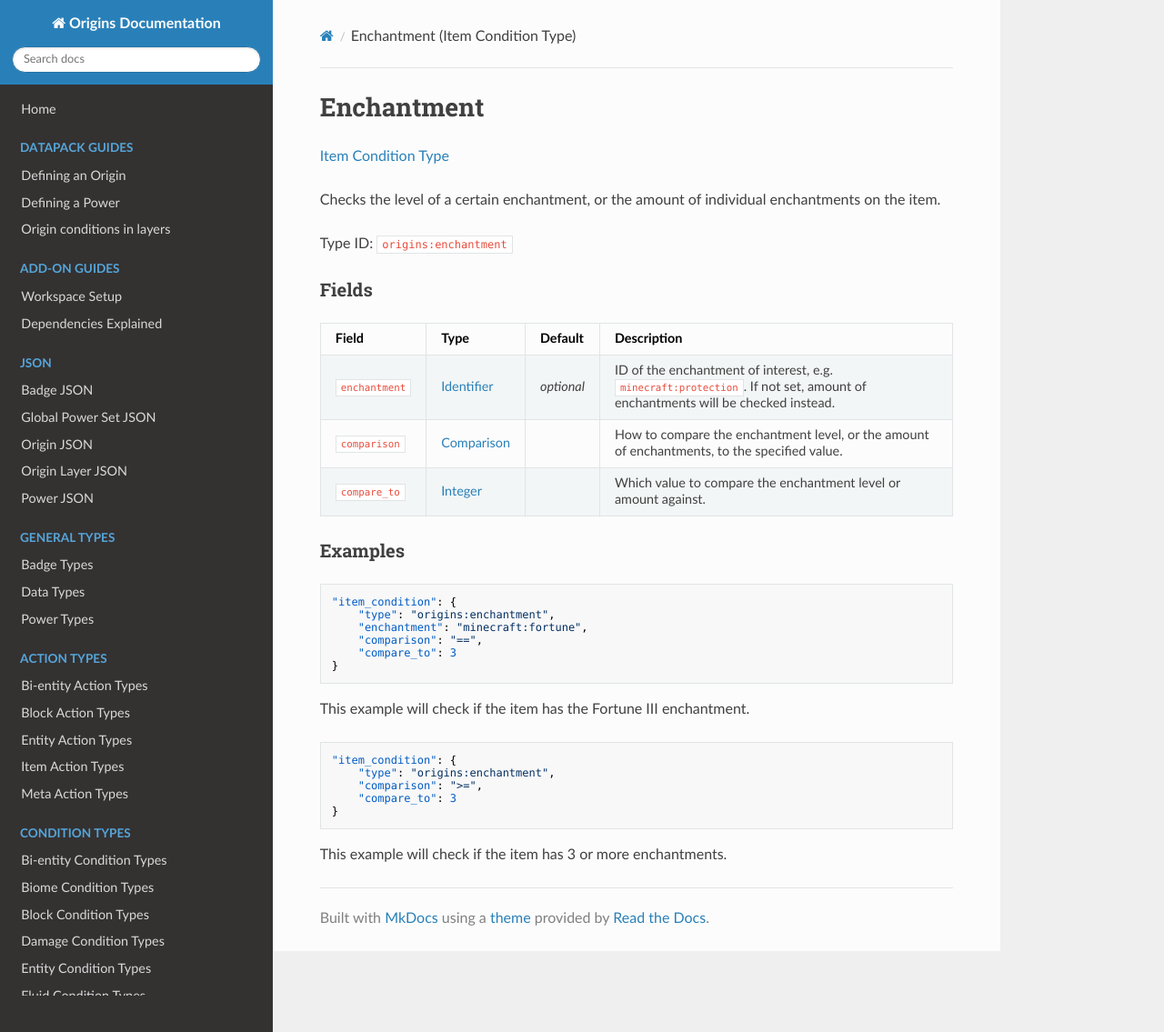
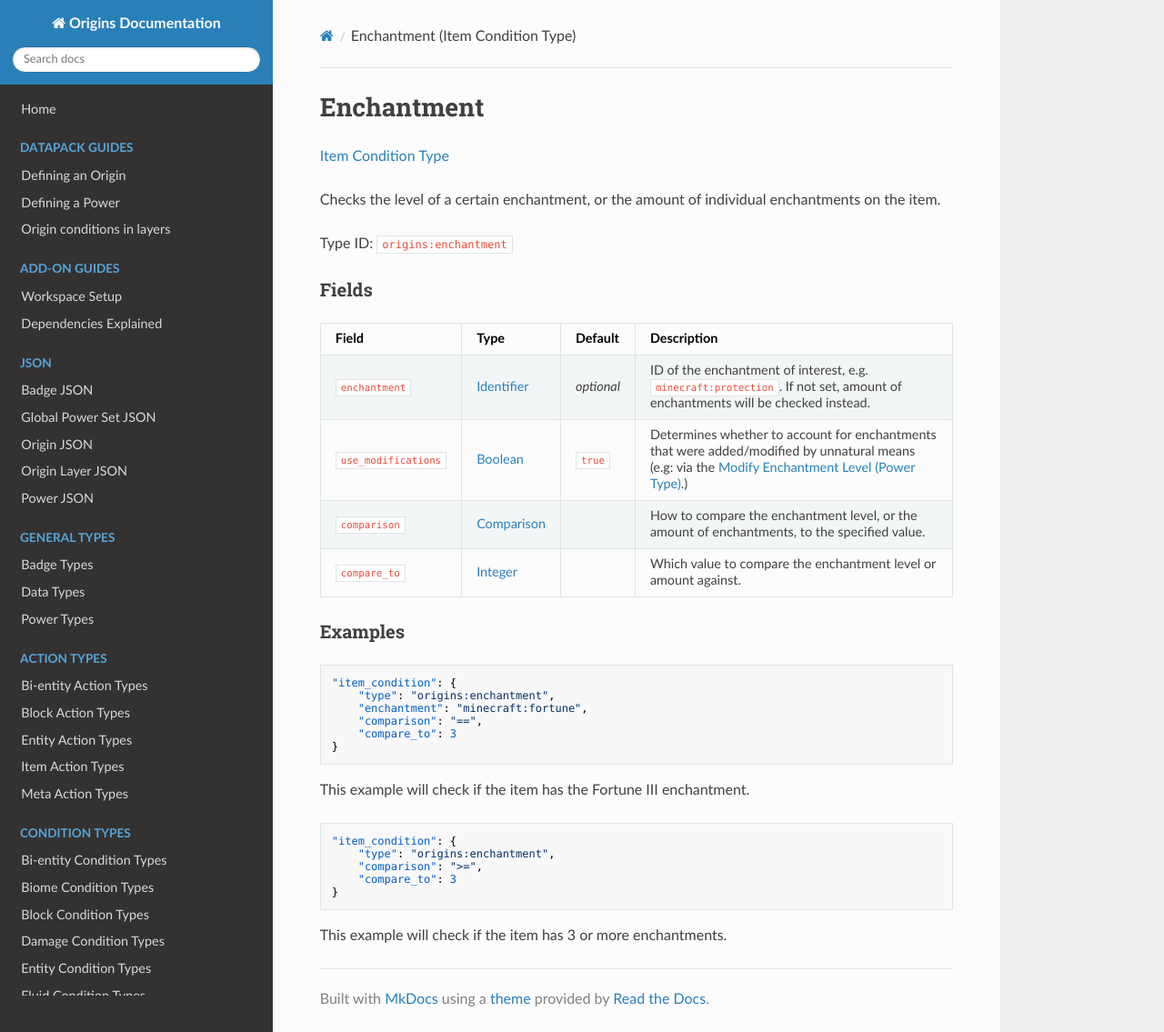
Before and after one commit to apace100/origins-docs, an MkDocs documentation site: the page built from docs/types/item_condition_types/enchantment.md, in a window 1280 px wide and 1135 px high. Shown: the whole window at 91% size. Built offline with MkDocs 1.6.1, drawn with Linux system fonts in a browser that asks for light colours; nearby versions of some CDN libraries.

Commit message:
Documented missing field for `enchantment` (Item Condition Type)

```diff
--- a/docs/types/item_condition_types/enchantment.md
+++ b/docs/types/item_condition_types/enchantment.md
@@ -17,6 +17,7 @@ Type ID: `origins:enchantment`
 Field  | Type | Default | Description
 -------|------|---------|-------------
 `enchantment` | [Identifier](../data_types/identifier.md) | _optional_ | ID of the enchantment of interest, e.g. `minecraft:protection`. If not set, amount of enchantments will be checked instead.
+`use_modifications` | [Boolean](../data_types/boolean.md) | `true` | Determines whether to account for enchantments that were added/modified by unnatural means (e.g: via the [Modify Enchantment Level (Power Type)](../power_types/modify_enchantment_level.md).)
 `comparison` | [Comparison](../data_types/comparison.md) | | How to compare the enchantment level, or the amount of enchantments, to the specified value.
 `compare_to` | [Integer](../data_types/integer.md) | | Which value to compare the enchantment level or amount against.
 
```
